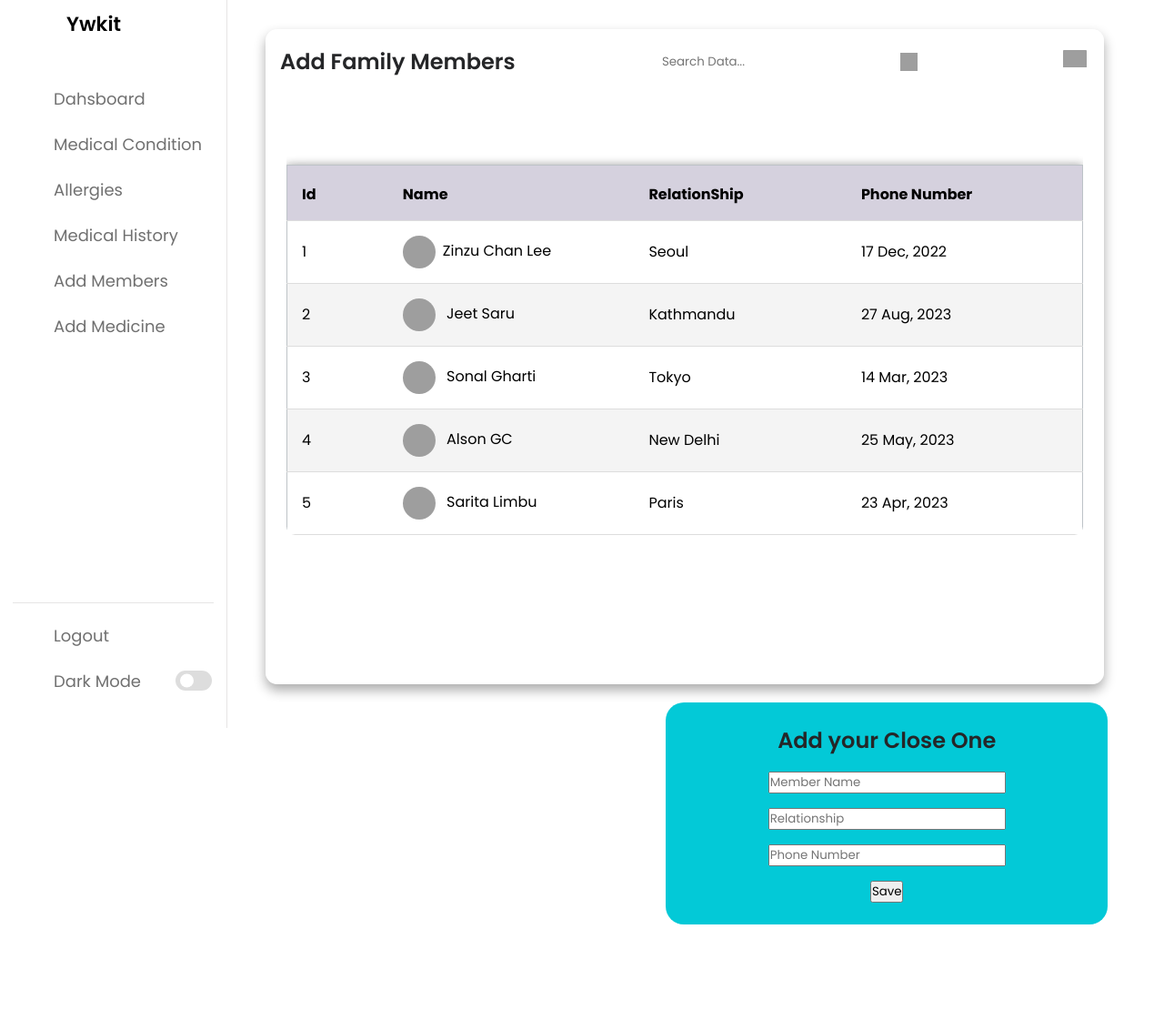
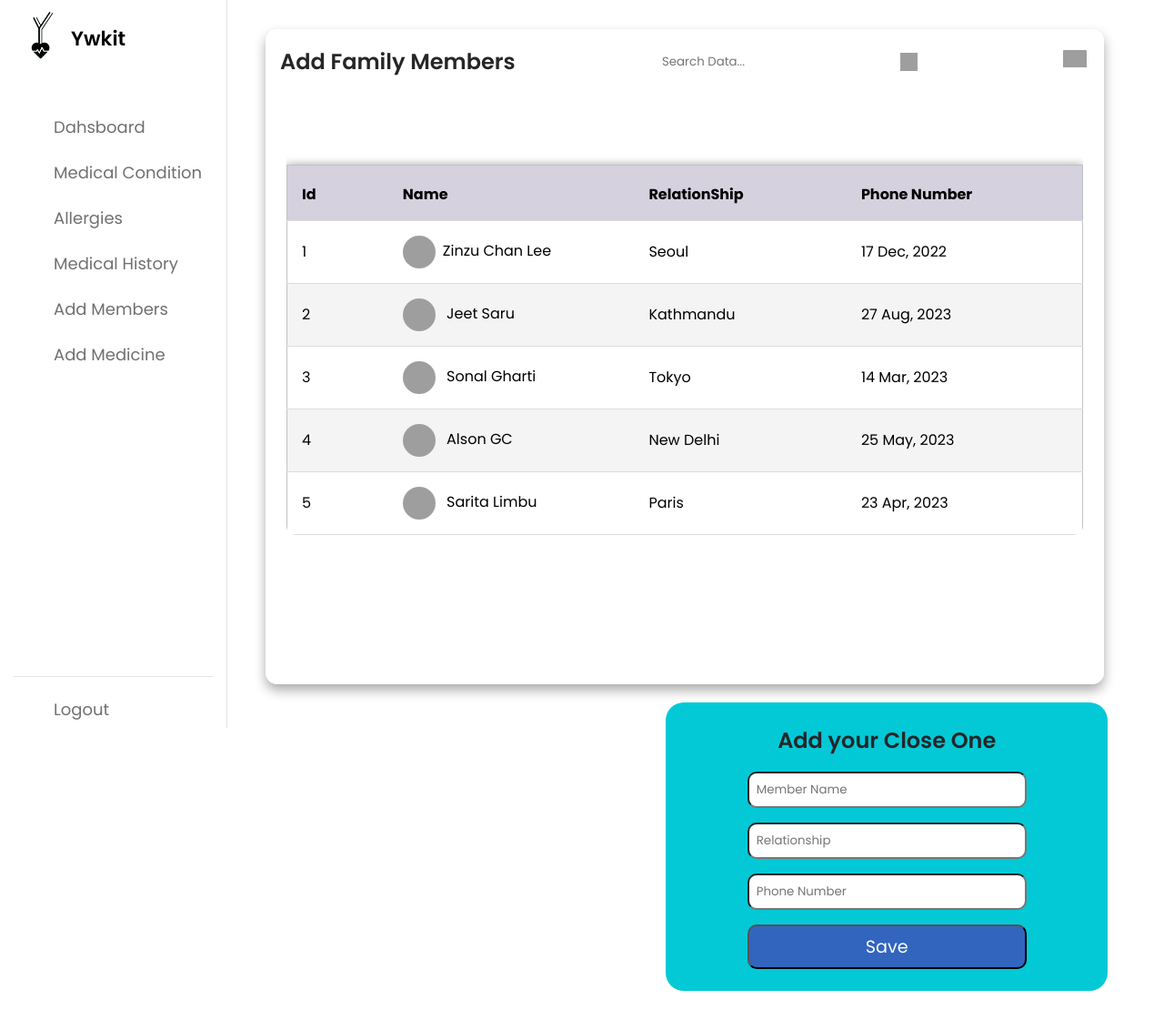
Before and after one commit to Arbtrage/Electrothon_5.0, a React (Vite) app in the folder client/: page /addmembers in a window 1280 px wide. Shown: the whole page at 91% size. Before the commit the page ends 1048 px from the top, so only its background shows below. Built offline with nearby package versions, Linux system fonts and the light colour scheme; grey boxes are pictures that could not be loaded.

Commit message:
Form of addFamilyMember updated

```diff
--- a/client/src/Styles/table.css
+++ b/client/src/Styles/table.css
@@ -291,3 +291,15 @@ thead th.active,tbody td.active {
   width: 2rem;
   height: auto;
 }
+
+.family-form > input{
+  width: 70%;
+  border-radius: 10px;
+  padding: 8px;
+}
+.family-form > input[type = "button"]{
+  background: #3265be;
+  color: white;
+  font-size: 1.2rem;
+  cursor: pointer;
+}
--- a/client/src/components/MedicineTable.jsx
+++ b/client/src/components/MedicineTable.jsx
@@ -130,7 +130,7 @@ function MedicineTable() {
             </table>
         </section>
        </main>
-       <form style={{
+       <form className="family-form" style={{
             display: 'flex', flexDirection: 'column', gap: '1rem',
             backgroundColor: 'rgb(3, 201, 215)',
             justifyContent: 'center',
--- a/client/src/components/Sidebar.jsx
+++ b/client/src/components/Sidebar.jsx
@@ -1,6 +1,7 @@
 import React from "react";
 import "../Styles/Dashboard.css";
 import { Link } from "react-router-dom";
+import logo from "../assets/login-logo.png"
 
 function Sidebar() {
   return (
@@ -8,10 +9,10 @@ function Sidebar() {
       <nav>
         <div className="logo-name">
           <div className="logo-image">
-            {/* <!--<img src="images/logo.png" alt="">--> */}
+            <img src={logo} alt=""  style={{width: "4rem"}}/>
           </div>
 
-          <span className="logo_name">Ywkit</span>
+          <span className="logo_name" style={{marginLeft: "0px"}}>Ywkit</span>
         </div>
 
         <div className="menu-items">
@@ -62,13 +63,15 @@ function Sidebar() {
 
           <ul className="logout-mode">
             <li>
-              <a href="#">
-                <i className="uil uil-signout"></i>
+              <Link to="/">
+              <i className="uil uil-signout"></i>
                 <span className="link-name">Logout</span>
-              </a>
+              </Link>
+
+
             </li>
 
-            <li className="mode">
+            {/* <li className="mode">
               <a href="#">
                 <i className="uil uil-moon"></i>
                 <span className="link-name">Dark Mode</span>
@@ -77,7 +80,7 @@ function Sidebar() {
               <div className="mode-toggle">
                 <span className="switch"></span>
               </div>
-            </li>
+            </li> */}
           </ul>
         </div>
       </nav>
--- a/client/src/components/TableFamily.jsx
+++ b/client/src/components/TableFamily.jsx
@@ -131,7 +131,7 @@ function TableFamily() {
             </table>
         </section>
        </main>
-       <form style={{
+       <form className='family-form' style={{
             display: 'flex', flexDirection: 'column', gap: '1rem',
             backgroundColor: 'rgb(3, 201, 215)',
             justifyContent: 'center',
@@ -147,14 +147,12 @@ function TableFamily() {
               name="Name"
               required="required"
               placeholder="Member Name"
-
             />
             <input
               type="text"
               name="Relationship"
               required="required"
               placeholder="Relationship"
-
             />
             <input
               type="text"
```
